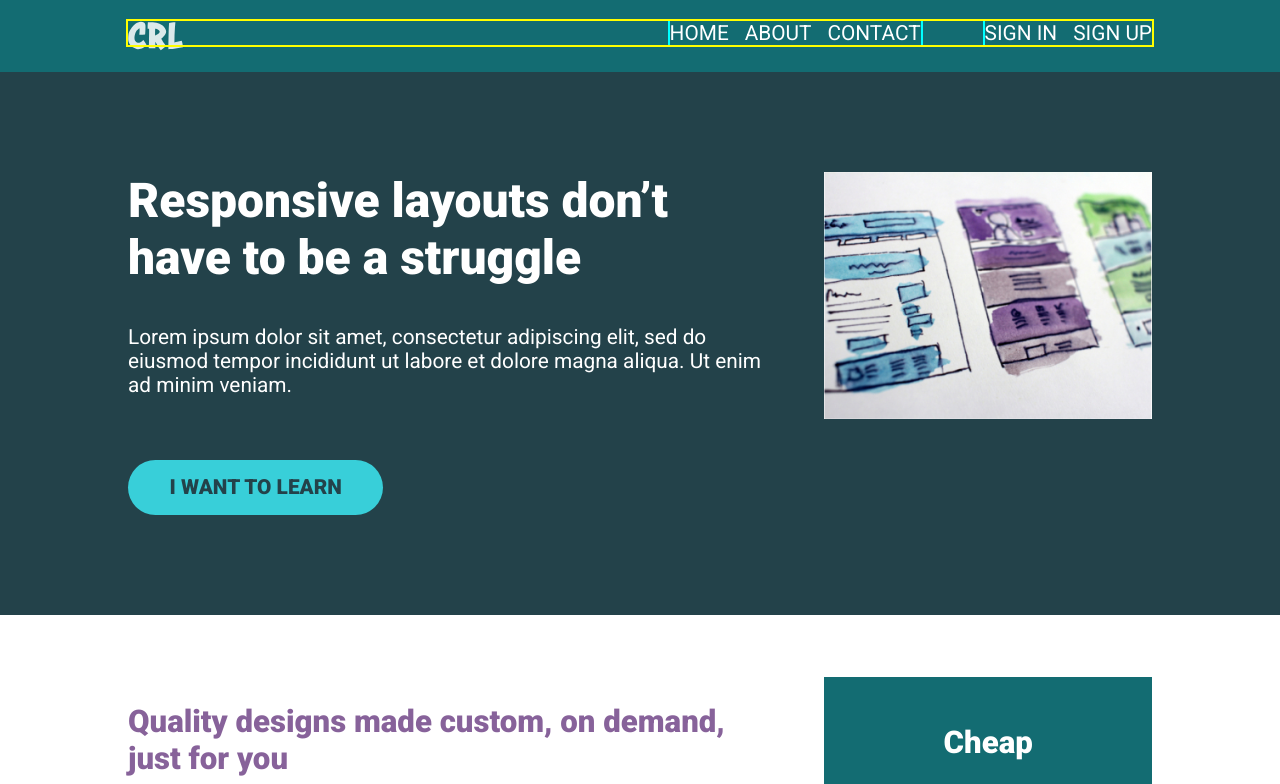
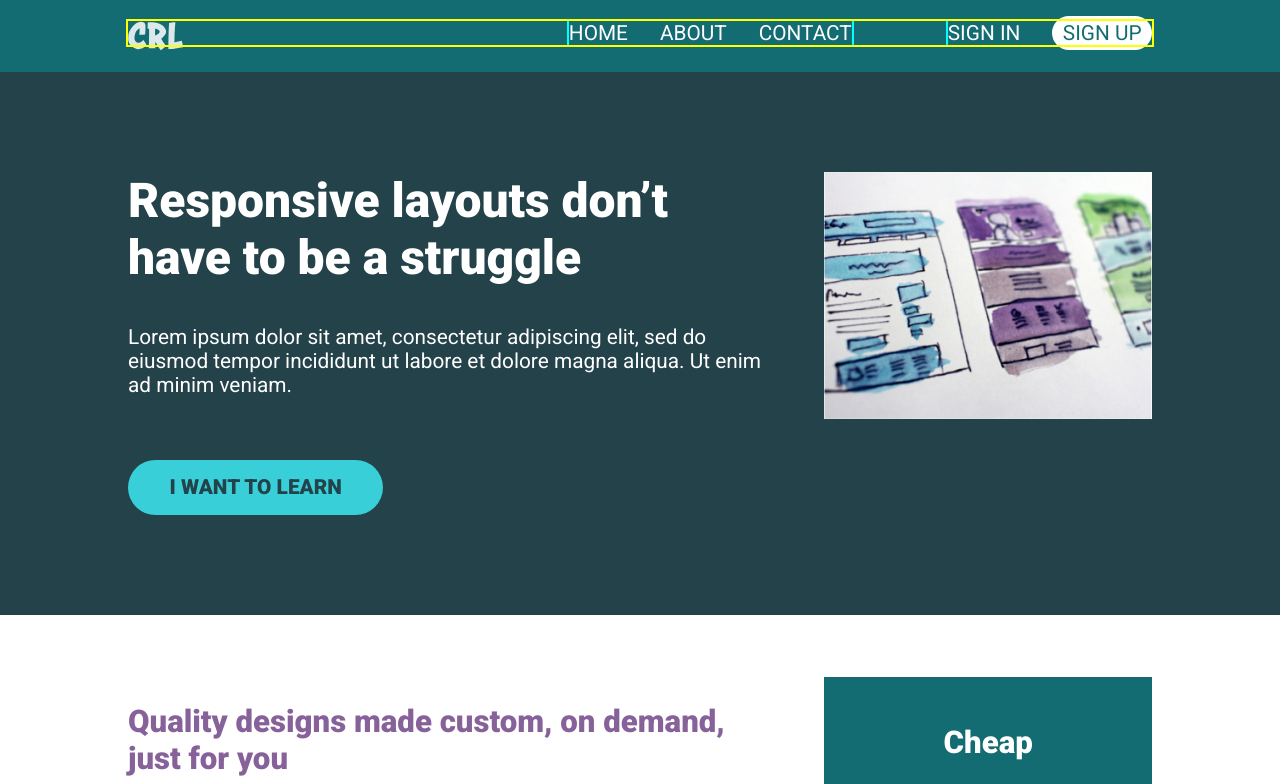
Before and after one commit to niklonberg/KP-Conquering-Responsive-Layouts, a plain HTML site: page day19/index.html in a window 1280 px wide. Shown: the top 784 px of the page. Drawn offline with Linux system fonts and the light colour scheme.

Commit message:
finished styling

```diff
--- a/day19/style.css
+++ b/day19/style.css
@@ -81,7 +81,7 @@ header {
     display: flex;
     flex-direction: column;
     margin: 2rem 0;
-    gap: 4rem;
+    gap: 6rem;
     height: 300px;
 }
 
@@ -90,10 +90,17 @@ header {
     text-transform: uppercase;
 }
 
+li .nav__link--button {
+    background-color: white;
+    color: #136c72;
+    padding: .25em .5em;
+    border-radius: 100px;
+}
+
 .nav__list {
     display: flex;
     flex-direction: column;
-    gap: 1rem;
+    gap: 2rem;
     outline: 2px solid cyan;
 }
 
```
